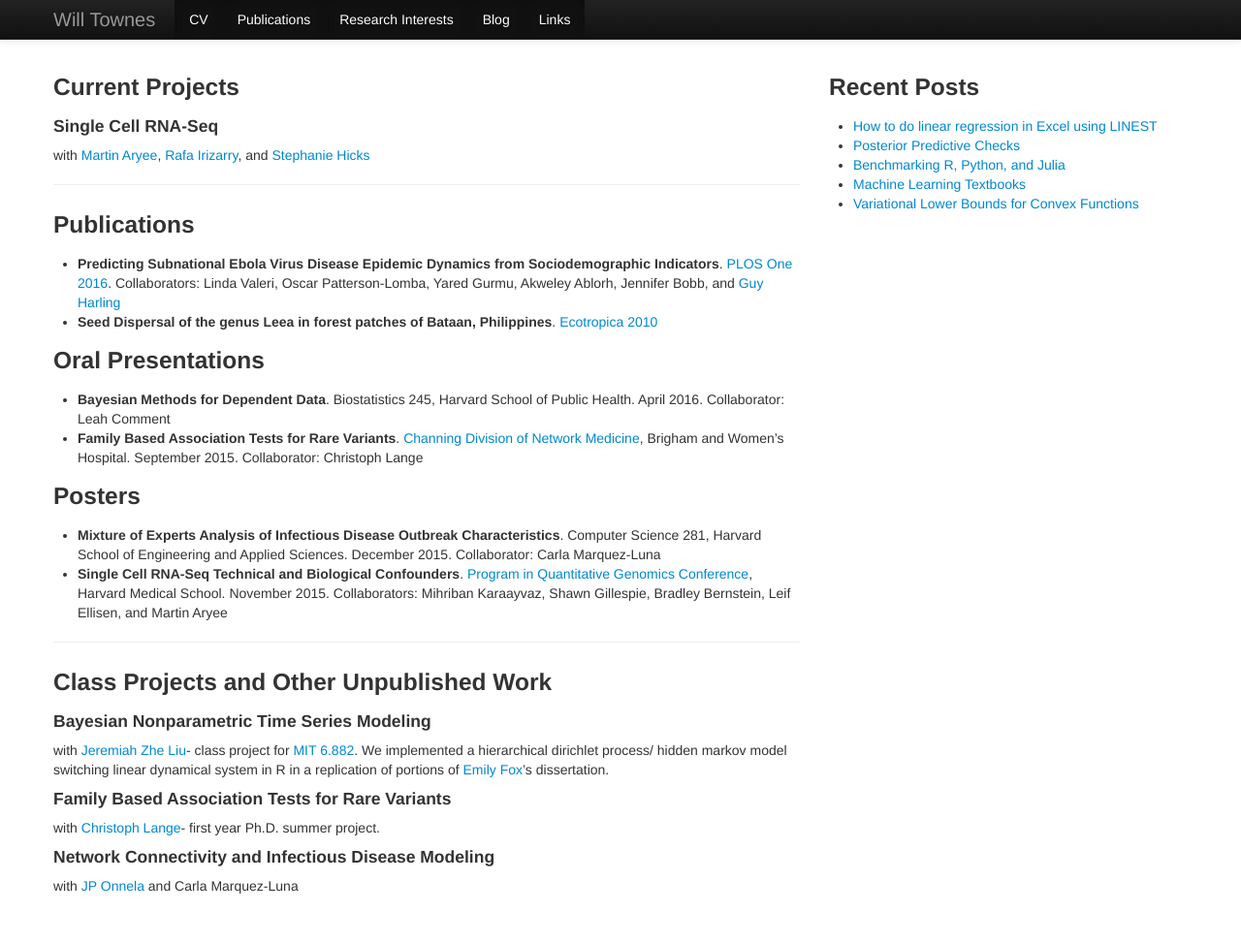
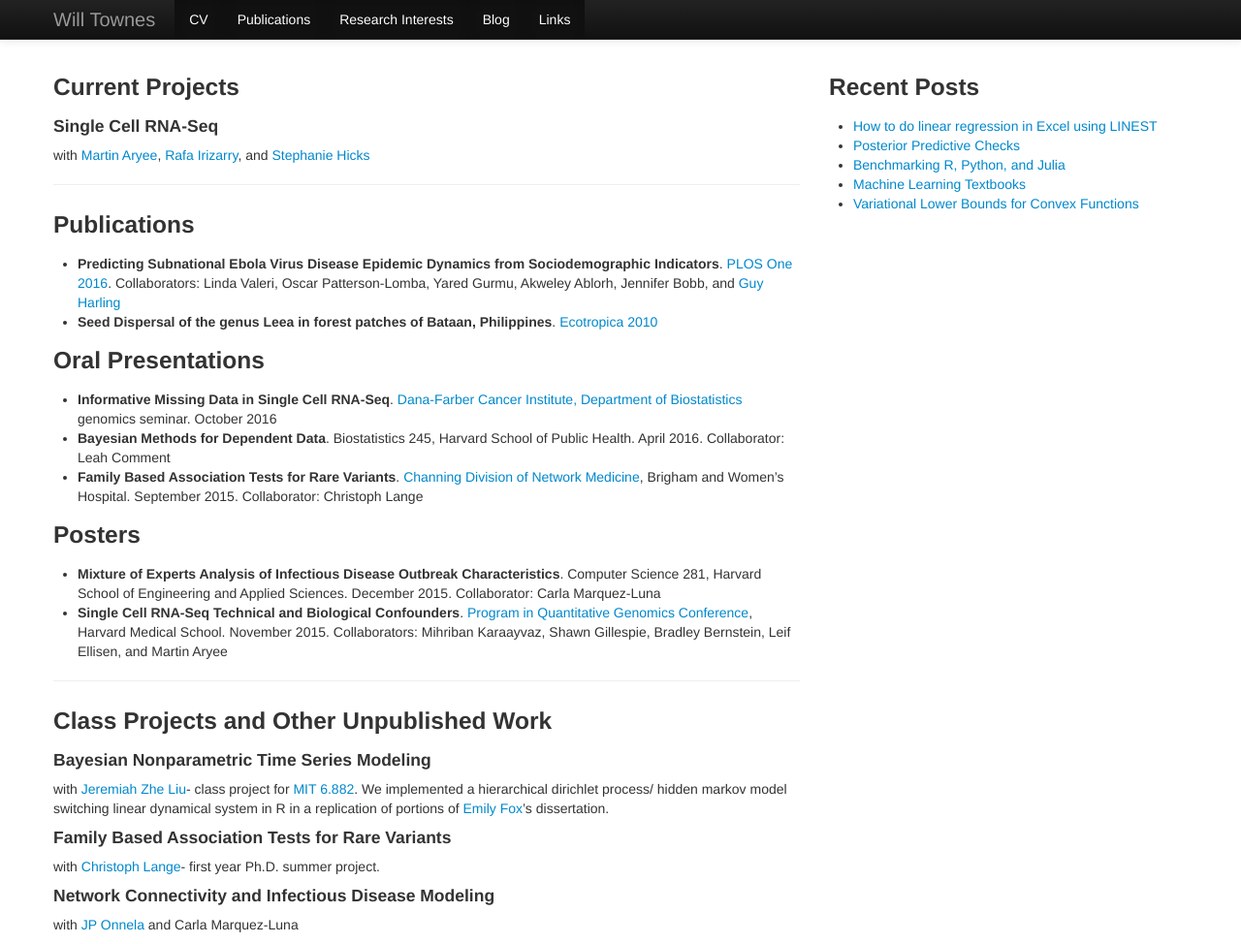
Before and after one commit to willtownes/willtownes.github.io, a Jekyll site: the page built from publications/index.md, in a window 1280 px wide and 974 px high. Shown: the whole window at 97% size. Built offline with Jekyll 4.4.1, drawn with Linux system fonts in a browser that asks for light colours; nearby versions of some CDN libraries.

Commit message:
add oral presentation to publications

```diff
--- a/publications/index.md
+++ b/publications/index.md
@@ -19,6 +19,7 @@ with [Martin Aryee](http://aryee.mgh.harvard.edu/), [Rafa Irizarry](http://rafal
 
 ### Oral Presentations
 
+* **Informative Missing Data in Single Cell RNA-Seq**. [Dana-Farber Cancer Institute, Department of Biostatistics](http://www.dana-farber.org/Research/Departments-and-Centers/Department-of-Biostatistics-and-Computational-Biology.aspx) genomics seminar. October 2016
 * **Bayesian Methods for Dependent Data**. Biostatistics 245, Harvard School of Public Health. April 2016. Collaborator: Leah Comment
 * **Family Based Association Tests for Rare Variants**. [Channing Division of Network Medicine](http://brighamandwomens.org/research/depts/medicine/channing/default.aspx), Brigham and Women's Hospital. September 2015. Collaborator: Christoph Lange
 
```
